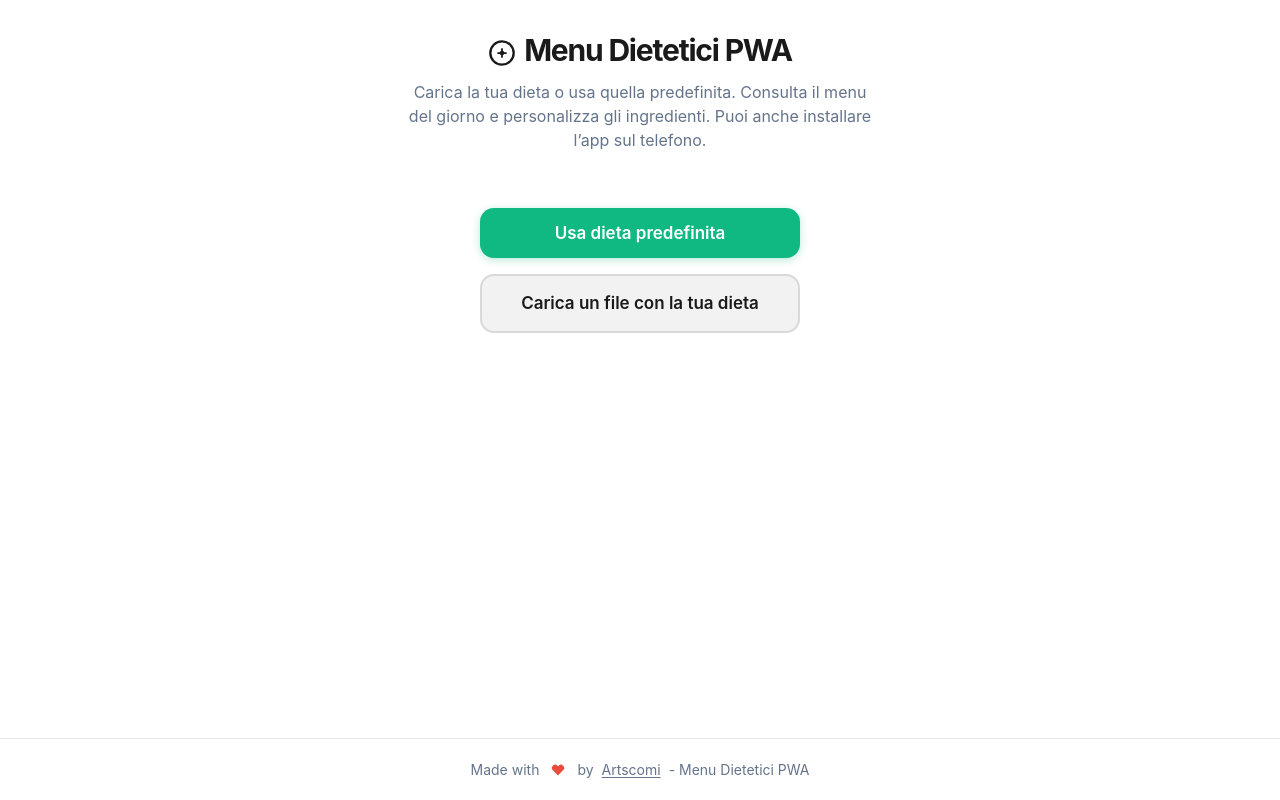
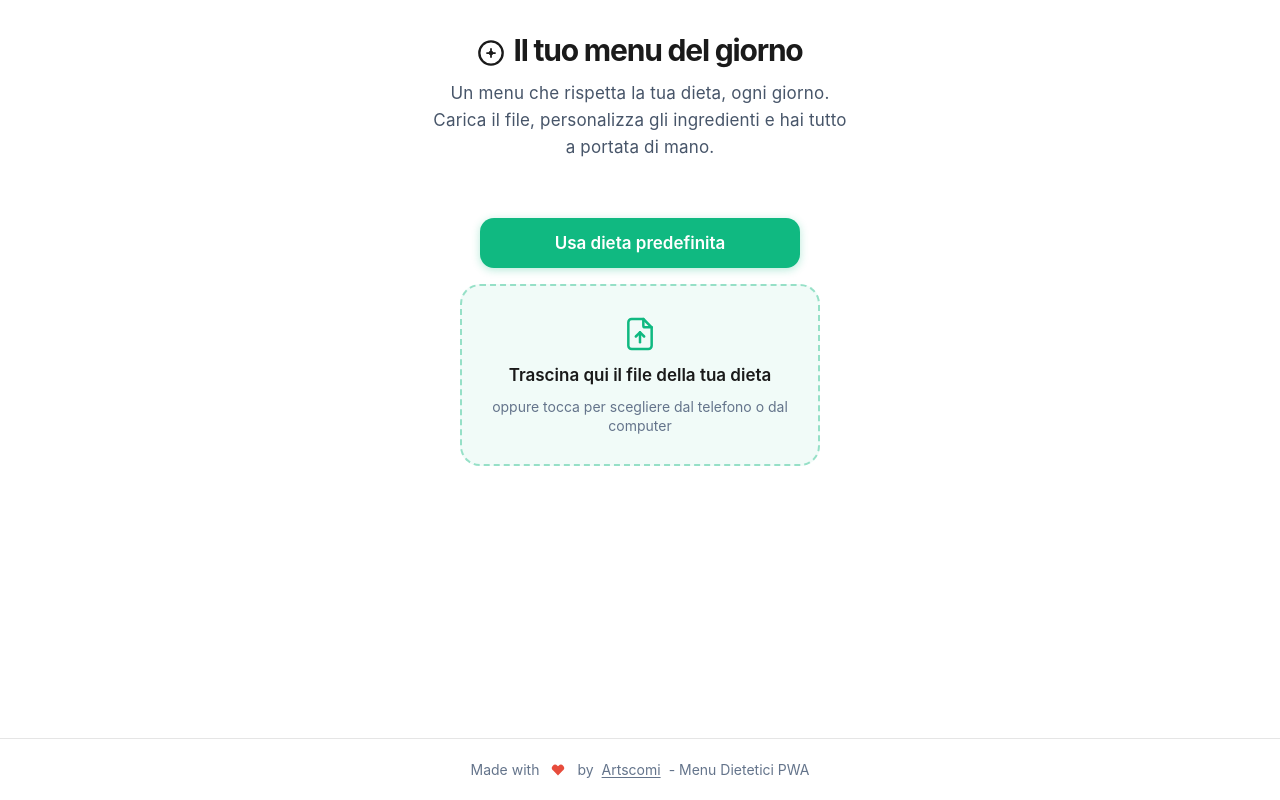
Before and after one commit to artscomi/diet-pwa, a Next.js app: page / in a window 1280 px wide. Built offline with nearby package versions, Linux system fonts and the light colour scheme.

Commit message:
Enhance Landing component: update styling for subtitle and dropzone, implement drag-and-drop file upload functionality, and refactor file processing logic for improved user experience.

```diff
--- a/src/components/Landing.css
+++ b/src/components/Landing.css
@@ -23,11 +23,12 @@
 }
 
 .landing-subtitle {
-  font-size: clamp(0.875rem, 2vw, 1rem);
-  color: #64748b;
-  line-height: 1.5;
-  max-width: 480px;
+  font-size: clamp(0.9375rem, 2.2vw, 1.0625rem);
+  color: #475569;
+  line-height: 1.6;
+  max-width: 420px;
   margin: 0 auto;
+  letter-spacing: 0.01em;
 }
 
 .landing-main {
@@ -135,13 +136,77 @@
   opacity: 0;
   overflow: hidden;
   z-index: -1;
+  pointer-events: none;
 }
 
-.landing-upload {
+.landing-dropzone {
   width: 100%;
-  max-width: 320px;
+  max-width: 360px;
+  min-height: 168px;
   display: flex;
+  flex-direction: column;
+  align-items: center;
   justify-content: center;
+  gap: 0.5rem;
+  padding: 1.75rem 1.5rem;
+  margin: 0 auto;
+  background: rgba(16, 185, 129, 0.06);
+  border: 2px dashed rgba(16, 185, 129, 0.4);
+  border-radius: 20px;
+  cursor: pointer;
+  transition: background 0.2s ease, border-color 0.2s ease, transform 0.2s ease;
+  touch-action: manipulation;
+  -webkit-tap-highlight-color: transparent;
+}
+
+.landing-dropzone:hover {
+  background: rgba(16, 185, 129, 0.1);
+  border-color: rgba(16, 185, 129, 0.55);
+}
+
+.landing-dropzone:active {
+  transform: scale(0.99);
+}
+
+.landing-dropzone--active {
+  background: rgba(16, 185, 129, 0.14);
+  border-color: #10b981;
+  border-style: solid;
+}
+
+.landing-dropzone--loading {
+  cursor: wait;
+  border-style: solid;
+  border-color: rgba(16, 185, 129, 0.35);
+}
+
+.landing-dropzone-icon {
+  color: #10b981;
+  flex-shrink: 0;
+}
+
+.landing-dropzone-title {
+  font-size: 1.0625rem;
+  font-weight: 600;
+  color: #1a1a1a;
+  margin: 0;
+  text-align: center;
+}
+
+.landing-dropzone-hint {
+  font-size: 0.875rem;
+  color: #64748b;
+  margin: 0;
+  text-align: center;
+  line-height: 1.4;
+}
+
+.landing-dropzone-text {
+  font-size: 0.9375rem;
+  color: #10b981;
+  font-weight: 500;
+  margin: 0;
+  text-align: center;
 }
 
 .landing-error {
--- a/src/components/Landing.tsx
+++ b/src/components/Landing.tsx
@@ -1,6 +1,7 @@
 'use client'
 
-import { useState, useRef } from 'react'
+import { useState, useRef, useCallback } from 'react'
+import { IconFileUpload } from '@tabler/icons-react'
 import { dailyMenus } from '@/data/dailyMenus'
 import { SaladBowlIcon, HeartIcon } from './Icons'
 import InstallAppCTA from './InstallAppCTA'
@@ -52,6 +53,7 @@ interface LandingProps {
 export default function Landing({ onDietLoaded }: LandingProps) {
   const [uploadStatus, setUploadStatus] = useState<string | null>(null)
   const [error, setError] = useState<string | null>(null)
+  const [isDragging, setIsDragging] = useState(false)
   const fileInputRef = useRef<HTMLInputElement>(null)
 
   const handleUseDefault = () => {
@@ -61,9 +63,8 @@ export default function Landing({ onDietLoaded }: LandingProps) {
     onDietLoaded(defaultDiet)
   }
 
-  const handleFileChange = async (e: React.ChangeEvent<HTMLInputElement>) => {
-    const file = e.target?.files?.[0]
-    if (!file) return
+  const processFile = useCallback(
+    async (file: File) => {
       setError(null)
       setUploadStatus('loading')
 
@@ -120,6 +121,38 @@ export default function Landing({ onDietLoaded }: LandingProps) {
         setError(err instanceof Error ? err.message : 'Errore di connessione. Verifica che il server sia avviato.')
         if (fileInputRef.current) fileInputRef.current.value = ''
       }
+    },
+    [onDietLoaded]
+  )
+
+  const handleFileChange = (e: React.ChangeEvent<HTMLInputElement>) => {
+    const file = e.target?.files?.[0]
+    if (file) processFile(file)
+  }
+
+  const handleDragOver = (e: React.DragEvent) => {
+    e.preventDefault()
+    e.stopPropagation()
+    if (uploadStatus === 'loading') return
+    setIsDragging(true)
+  }
+
+  const handleDragLeave = (e: React.DragEvent) => {
+    e.preventDefault()
+    e.stopPropagation()
+    setIsDragging(false)
+  }
+
+  const handleDrop = (e: React.DragEvent) => {
+    e.preventDefault()
+    e.stopPropagation()
+    setIsDragging(false)
+    if (uploadStatus === 'loading') return
+    const file = e.dataTransfer?.files?.[0]
+    if (file) {
+      if (fileInputRef.current) fileInputRef.current.value = ''
+      processFile(file)
+    }
   }
 
   return (
@@ -127,14 +160,15 @@ export default function Landing({ onDietLoaded }: LandingProps) {
       <header className="landing-header">
         <h1>
           <SaladBowlIcon size={28} style={{ marginRight: '0.5rem', verticalAlign: 'middle', display: 'inline-block' }} />
-          Menu Dietetici PWA
+          Il tuo menu del giorno
         </h1>
         <p className="landing-subtitle">
-          Carica la tua dieta o usa quella predefinita. Consulta il menu del giorno e personalizza gli ingredienti. Puoi anche installare l’app sul telefono.
+          Un menu che rispetta la tua dieta, ogni giorno. Carica il file, personalizza gli ingredienti e hai tutto a portata di mano.
         </p>
       </header>
 
       <main className="landing-main">
+        {process.env.NODE_ENV === 'development' && (
           <button
             type="button"
             className="landing-btn landing-btn-primary"
@@ -143,8 +177,24 @@ export default function Landing({ onDietLoaded }: LandingProps) {
           >
             Usa dieta predefinita
           </button>
+        )}
 
-        <div className="landing-upload">
+        <div
+          className={`landing-dropzone ${isDragging ? 'landing-dropzone--active' : ''} ${uploadStatus === 'loading' ? 'landing-dropzone--loading' : ''}`}
+          onDragOver={handleDragOver}
+          onDragLeave={handleDragLeave}
+          onDrop={handleDrop}
+          onClick={() => uploadStatus !== 'loading' && fileInputRef.current?.click()}
+          role="button"
+          tabIndex={0}
+          onKeyDown={(e) => {
+            if ((e.key === 'Enter' || e.key === ' ') && uploadStatus !== 'loading') {
+              e.preventDefault()
+              fileInputRef.current?.click()
+            }
+          }}
+          aria-label="Carica un file con la tua dieta"
+        >
           <input
             ref={fileInputRef}
             type="file"
@@ -153,10 +203,17 @@ export default function Landing({ onDietLoaded }: LandingProps) {
             disabled={uploadStatus === 'loading'}
             className="landing-file-input"
             id="diet-file"
+            aria-hidden
           />
-          <label htmlFor="diet-file" className="landing-btn landing-btn-secondary">
-            {uploadStatus === 'loading' ? 'Analisi in corso con OpenAI...' : 'Carica un file con la tua dieta'}
-          </label>
+          {uploadStatus === 'loading' ? (
+            <p className="landing-dropzone-text">Analisi in corso con OpenAI...</p>
+          ) : (
+            <>
+              <IconFileUpload size={40} className="landing-dropzone-icon" stroke={1.5} />
+              <p className="landing-dropzone-title">Trascina qui il file della tua dieta</p>
+              <p className="landing-dropzone-hint">oppure tocca per scegliere dal telefono o dal computer</p>
+            </>
+          )}
         </div>
 
         {error && (
```
Lines whose indentation alone changed are shown as unchanged.
